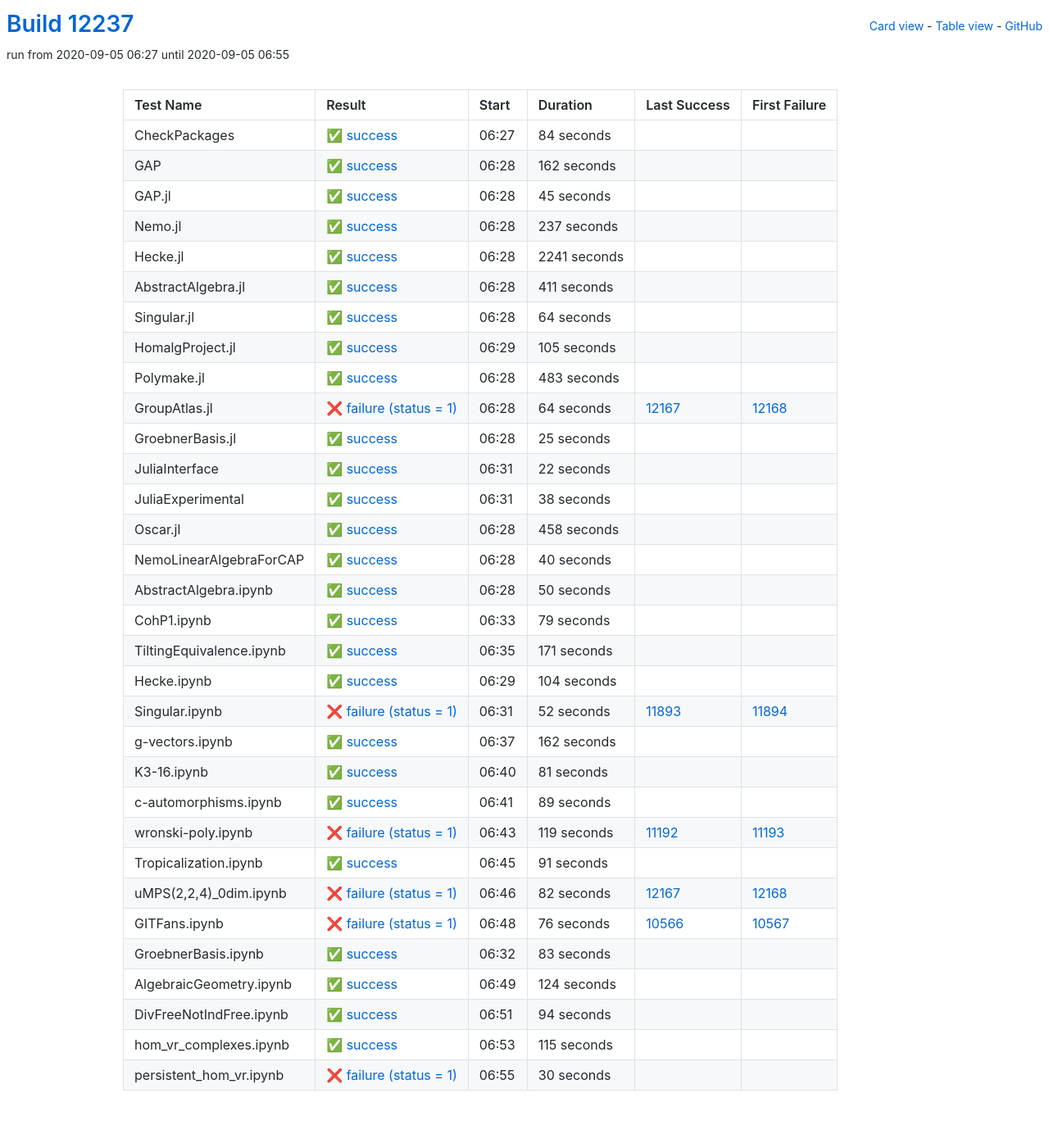
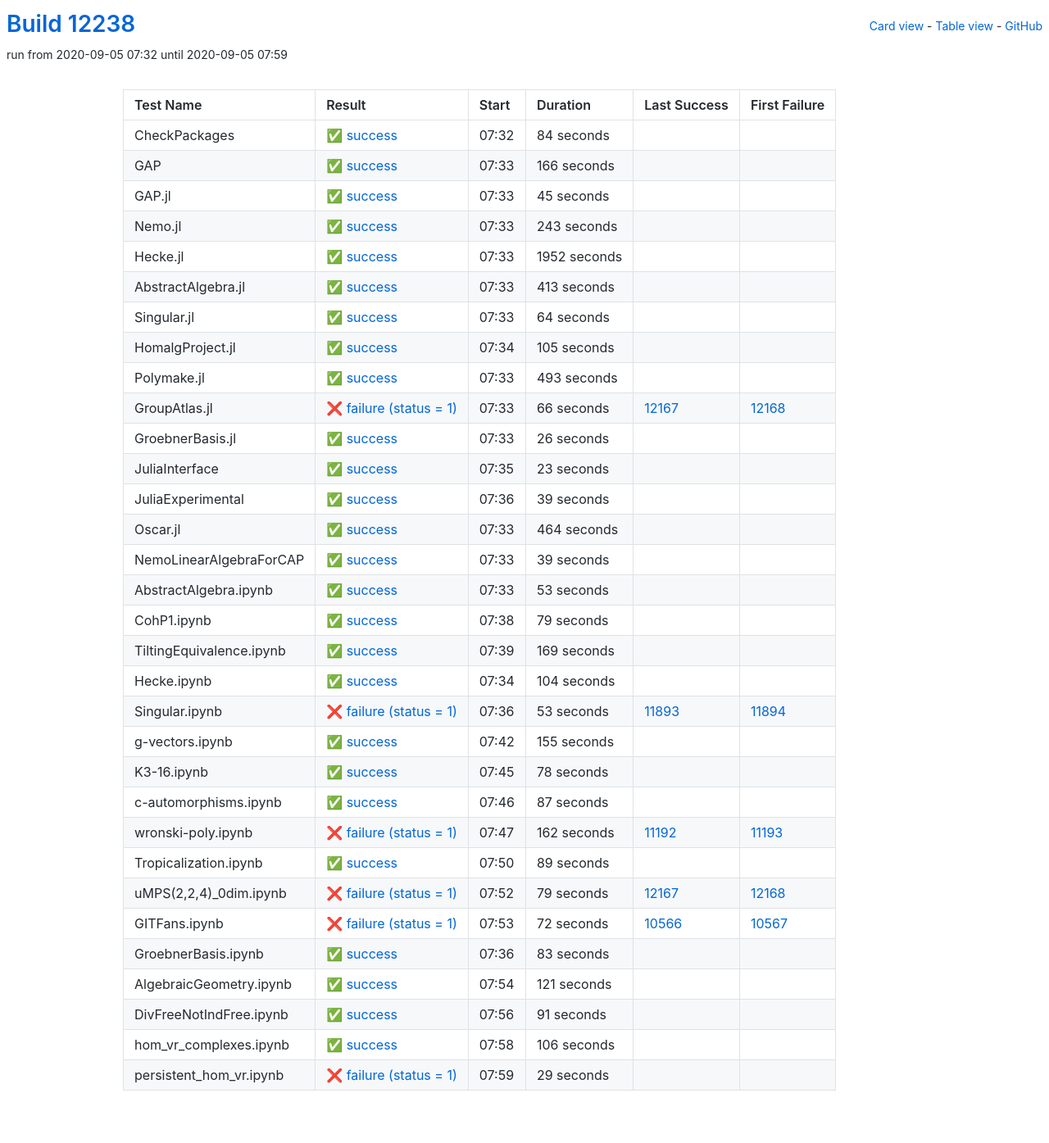
Before and after one commit to oscar-system/oscar-ci-status, a Jekyll site: the page built from table.html, in a window 1280 px wide. Shown: the whole page at 82% size. Built offline with Jekyll 4.4.1, drawn with Linux system fonts in a browser that asks for light colours.

Commit message:
Build #12238

```diff
--- a/_data/ci.yml
+++ b/_data/ci.yml
@@ -1,6 +1,6 @@
 ---
-build: 12237
-build_url: https://oscarci.mathematik.uni-kl.de/job/oscar/12237/
+build: 12238
+build_url: https://oscarci.mathematik.uni-kl.de/job/oscar/12238/
 job: oscar
 organization: oscar-system
 repo: oscar-ci-status
@@ -8,8 +8,8 @@
 tests:
 - name: CheckPackages
   id: checkpackages
-  log: https://oscarci.mathematik.uni-kl.de/job/oscar/12237/artifact/logs/build-12237/CheckPackages.log
-  start: 2020-09-05 06:27
+  log: https://oscarci.mathematik.uni-kl.de/job/oscar/12238/artifact/logs/build-12238/CheckPackages.log
+  start: 2020-09-05 07:32
   success: true
   exitcode: 0
   status: success
@@ -20,20 +20,20 @@
   first_failure_url:
 - name: GAP
   id: gap
-  log: https://oscarci.mathematik.uni-kl.de/job/oscar/12237/artifact/logs/build-12237/GAP.log
-  start: 2020-09-05 06:28
+  log: https://oscarci.mathematik.uni-kl.de/job/oscar/12238/artifact/logs/build-12238/GAP.log
+  start: 2020-09-05 07:33
   success: true
   exitcode: 0
   status: success
-  duration: 162
+  duration: 166
   last_success: false
   last_success_url:
   first_failure: false
   first_failure_url:
 - name: GAP.jl
   id: gap-jl
-  log: https://oscarci.mathematik.uni-kl.de/job/oscar/12237/artifact/logs/build-12237/GAP.jl.log
-  start: 2020-09-05 06:28
+  log: https://oscarci.mathematik.uni-kl.de/job/oscar/12238/artifact/logs/build-12238/GAP.jl.log
+  start: 2020-09-05 07:33
   success: true
   exitcode: 0
   status: success
@@ -44,44 +44,44 @@
   first_failure_url:
 - name: Nemo.jl
   id: nemo-jl
-  log: https://oscarci.mathematik.uni-kl.de/job/oscar/12237/artifact/logs/build-12237/Nemo.jl.log
-  start: 2020-09-05 06:28
+  log: https://oscarci.mathematik.uni-kl.de/job/oscar/12238/artifact/logs/build-12238/Nemo.jl.log
+  start: 2020-09-05 07:33
   success: true
   exitcode: 0
   status: success
-  duration: 237
+  duration: 243
   last_success: false
   last_success_url:
   first_failure: false
   first_failure_url:
 - name: Hecke.jl
   id: hecke-jl
-  log: https://oscarci.mathematik.uni-kl.de/job/oscar/12237/artifact/logs/build-12237/Hecke.jl.log
-  start: 2020-09-05 06:28
+  log: https://oscarci.mathematik.uni-kl.de/job/oscar/12238/artifact/logs/build-12238/Hecke.jl.log
+  start: 2020-09-05 07:33
   success: true
   exitcode: 0
   status: success
-  duration: 2241
+  duration: 1952
   last_success: false
   last_success_url:
   first_failure: false
   first_failure_url:
 - name: AbstractAlgebra.jl
   id: abstractalgebra-jl
-  log: https://oscarci.mathematik.uni-kl.de/job/oscar/12237/artifact/logs/build-12237/AbstractAlgebra.jl.log
-  start: 2020-09-05 06:28
+  log: https://oscarci.mathematik.uni-kl.de/job/oscar/12238/artifact/logs/build-12238/AbstractAlgebra.jl.log
+  start: 2020-09-05 07:33
   success: true
   exitcode: 0
   status: success
-  duration: 411
+  duration: 413
   last_success: false
   last_success_url:
   first_failure: false
   first_failure_url:
 - name: Singular.jl
   id: singular-jl
-  log: https://oscarci.mathematik.uni-kl.de/job/oscar/12237/artifact/logs/build-12237/Singular.jl.log
-  start: 2020-09-05 06:28
+  log: https://oscarci.mathematik.uni-kl.de/job/oscar/12238/artifact/logs/build-12238/Singular.jl.log
+  start: 2020-09-05 07:33
   success: true
   exitcode: 0
   status: success
@@ -92,8 +92,8 @@
   first_failure_url:
 - name: HomalgProject.jl
   id: homalgproject-jl
-  log: https://oscarci.mathematik.uni-kl.de/job/oscar/12237/artifact/logs/build-12237/HomalgProject.jl.log
-  start: 2020-09-05 06:29
+  log: https://oscarci.mathematik.uni-kl.de/job/oscar/12238/artifact/logs/build-12238/HomalgProject.jl.log
+  start: 2020-09-05 07:34
   success: true
   exitcode: 0
   status: success
@@ -104,104 +104,104 @@
   first_failure_url:
 - name: Polymake.jl
   id: polymake-jl
-  log: https://oscarci.mathematik.uni-kl.de/job/oscar/12237/artifact/logs/build-12237/Polymake.jl.log
-  start: 2020-09-05 06:28
+  log: https://oscarci.mathematik.uni-kl.de/job/oscar/12238/artifact/logs/build-12238/Polymake.jl.log
+  start: 2020-09-05 07:33
   success: true
   exitcode: 0
   status: success
-  duration: 483
+  duration: 493
   last_success: false
   last_success_url:
   first_failure: false
   first_failure_url:
 - name: GroupAtlas.jl
   id: groupatlas-jl
-  log: https://oscarci.mathematik.uni-kl.de/job/oscar/12237/artifact/logs/build-12237/GroupAtlas.jl.log
-  start: 2020-09-05 06:28
+  log: https://oscarci.mathematik.uni-kl.de/job/oscar/12238/artifact/logs/build-12238/GroupAtlas.jl.log
+  start: 2020-09-05 07:33
   success: false
   exitcode: 1
   status: failure
-  duration: 64
+  duration: 66
   last_success: 12167
   last_success_url: https://oscarci.mathematik.uni-kl.de/job/oscar/12167/
   first_failure: 12168
   first_failure_url: https://oscarci.mathematik.uni-kl.de/job/oscar/12168/
 - name: GroebnerBasis.jl
   id: groebnerbasis-jl
-  log: https://oscarci.mathematik.uni-kl.de/job/oscar/12237/artifact/logs/build-12237/GroebnerBasis.jl.log
-  start: 2020-09-05 06:28
+  log: https://oscarci.mathematik.uni-kl.de/job/oscar/12238/artifact/logs/build-12238/GroebnerBasis.jl.log
+  start: 2020-09-05 07:33
   success: true
   exitcode: 0
   status: success
-  duration: 25
+  duration: 26
   last_success: false
   last_success_url:
   first_failure: false
   first_failure_url:
 - name: JuliaInterface
   id: juliainterface
-  log: https://oscarci.mathematik.uni-kl.de/job/oscar/12237/artifact/logs/build-12237/JuliaInterface.log
-  start: 2020-09-05 06:31
+  log: https://oscarci.mathematik.uni-kl.de/job/oscar/12238/artifact/logs/build-12238/JuliaInterface.log
+  start: 2020-09-05 07:35
   success: true
   exitcode: 0
   status: success
-  duration: 22
+  duration: 23
   last_success: false
   last_success_url:
   first_failure: false
   first_failure_url:
 - name: JuliaExperimental
   id: juliaexperimental
-  log: https://oscarci.mathematik.uni-kl.de/job/oscar/12237/artifact/logs/build-12237/JuliaExperimental.log
-  start: 2020-09-05 06:31
+  log: https://oscarci.mathematik.uni-kl.de/job/oscar/12238/artifact/logs/build-12238/JuliaExperimental.log
+  start: 2020-09-05 07:36
   success: true
   exitcode: 0
   status: success
-  duration: 38
+  duration: 39
   last_success: false
   last_success_url:
   first_failure: false
   first_failure_url:
 - name: Oscar.jl
   id: oscar-jl
-  log: https://oscarci.mathematik.uni-kl.de/job/oscar/12237/artifact/logs/build-12237/Oscar.jl.log
-  start: 2020-09-05 06:28
+  log: https://oscarci.mathematik.uni-kl.de/job/oscar/12238/artifact/logs/build-12238/Oscar.jl.log
+  start: 2020-09-05 07:33
   success: true
   exitcode: 0
   status: success
-  duration: 458
+  duration: 464
   last_success: false
   last_success_url:
   first_failure: false
   first_failure_url:
 - name: NemoLinearAlgebraForCAP
   id: nemolinearalgebraforcap
-  log: https://oscarci.mathematik.uni-kl.de/job/oscar/12237/artifact/logs/build-12237/NemoLinearAlgebraForCAP.log
-  start: 2020-09-05 06:28
+  log: https://oscarci.mathematik.uni-kl.de/job/oscar/12238/artifact/logs/build-12238/NemoLinearAlgebraForCAP.log
+  start: 2020-09-05 07:33
   success: true
   exitcode: 0
   status: success
-  duration: 40
+  duration: 39
   last_success: false
   last_success_url:
   first_failure: false
   first_failure_url:
 - name: AbstractAlgebra.ipynb
   id: abstractalgebra-ipynb
-  log: https://oscarci.mathematik.uni-kl.de/job/oscar/12237/artifact/logs/build-12237/AbstractAlgebra.ipynb.log
-  start: 2020-09-05 06:28
+  log: https://oscarci.mathematik.uni-kl.de/job/oscar/12238/artifact/logs/build-12238/AbstractAlgebra.ipynb.log
+  start: 2020-09-05 07:33
   success: true
   exitcode: 0
   status: success
-  duration: 50
+  duration: 53
   last_success: false
   last_success_url:
   first_failure: false
   first_failure_url:
 - name: CohP1.ipynb
   id: cohp1-ipynb
-  log: https://oscarci.mathematik.uni-kl.de/job/oscar/12237/artifact/logs/build-12237/CohP1.ipynb.log
-  start: 2020-09-05 06:33
+  log: https://oscarci.mathematik.uni-kl.de/job/oscar/12238/artifact/logs/build-12238/CohP1.ipynb.log
+  start: 2020-09-05 07:38
   success: true
   exitcode: 0
   status: success
@@ -212,20 +212,20 @@
   first_failure_url:
 - name: TiltingEquivalence.ipynb
   id: tiltingequivalence-ipynb
-  log: https://oscarci.mathematik.uni-kl.de/job/oscar/12237/artifact/logs/build-12237/TiltingEquivalence.ipynb.log
-  start: 2020-09-05 06:35
+  log: https://oscarci.mathematik.uni-kl.de/job/oscar/12238/artifact/logs/build-12238/TiltingEquivalence.ipynb.log
+  start: 2020-09-05 07:39
   success: true
   exitcode: 0
   status: success
-  duration: 171
+  duration: 169
   last_success: false
   last_success_url:
   first_failure: false
   first_failure_url:
 - name: Hecke.ipynb
   id: hecke-ipynb
-  log: https://oscarci.mathematik.uni-kl.de/job/oscar/12237/artifact/logs/build-12237/Hecke.ipynb.log
-  start: 2020-09-05 06:29
+  log: https://oscarci.mathematik.uni-kl.de/job/oscar/12238/artifact/logs/build-12238/Hecke.ipynb.log
+  start: 2020-09-05 07:34
   success: true
   exitcode: 0
   status: success
@@ -236,44 +236,68 @@
   first_failure_url:
 - name: Singular.ipynb
   id: singular-ipynb
-  log: https://oscarci.mathematik.uni-kl.de/job/oscar/12237/artifact/logs/build-12237/Singular.ipynb.log
-  start: 2020-09-05 06:31
+  log: https://oscarci.mathematik.uni-kl.de/job/oscar/12238/artifact/logs/build-12238/Singular.ipynb.log
+  start: 2020-09-05 07:36
   success: false
   exitcode: 1
   status: failure
-  duration: 52
+  duration: 53
   last_success: 11893
   last_success_url: https://oscarci.mathematik.uni-kl.de/job/oscar/11893/
   first_failure: 11894
   first_failure_url: https://oscarci.mathematik.uni-kl.de/job/oscar/11894/
 - name: g-vectors.ipynb
   id: g-vectors-ipynb
-  log: https://oscarci.mathematik.uni-kl.de/job/oscar/12237/artifact/logs/build-12237/g-vectors.ipynb.log
-  start: 2020-09-05 06:37
+  log: https://oscarci.mathematik.uni-kl.de/job/oscar/12238/artifact/logs/build-12238/g-vectors.ipynb.log
+  start: 2020-09-05 07:42
   success: true
   exitcode: 0
   status: success
-  duration: 162
+  duration: 155
   last_success: false
   last_success_url:
   first_failure: false
   first_failure_url:
 - name: K3-16.ipynb
   id: k3-16-ipynb
-  log: https://oscarci.mathematik.uni-kl.de/job/oscar/12237/artifact/logs/build-12237/K3-16.ipynb.log
-  start: 2020-09-05 06:40
+  log: https://oscarci.mathematik.uni-kl.de/job/oscar/12238/artifact/logs/build-12238/K3-16.ipynb.log
+  start: 2020-09-05 07:45
   success: true
   exitcode: 0
   status: success
-  duration: 81
+  duration: 78
   last_success: false
   last_success_url:
   first_failure: false
   first_failure_url:
 - name: c-automorphisms.ipynb
   id: c-automorphisms-ipynb
-  log: https://oscarci.mathematik.uni-kl.de/job/oscar/12237/artifact/logs/build-12237/c-automorphisms.ipynb.log
-  start: 2020-09-05 06:41
+  log: https://oscarci.mathematik.uni-kl.de/job/oscar/12238/artifact/logs/build-12238/c-automorphisms.ipynb.log
+  start: 2020-09-05 07:46
+  success: true
+  exitcode: 0
+  status: success
+  duration: 87
+  last_success: false
+  last_success_url:
+  first_failure: false
+  first_failure_url:
+- name: wronski-poly.ipynb
+  id: wronski-poly-ipynb
+  log: https://oscarci.mathematik.uni-kl.de/job/oscar/12238/artifact/logs/build-12238/wronski-poly.ipynb.log
+  start: 2020-09-05 07:47
+  success: false
+  exitcode: 1
+  status: failure
+  duration: 162
+  last_success: 11192
+  last_success_url: https://oscarci.mathematik.uni-kl.de/job/oscar/11192/
+  first_failure: 11193
+  first_failure_url: https://oscarci.mathematik.uni-kl.de/job/oscar/11193/
+- name: Tropicalization.ipynb
+  id: tropicalization-ipynb
+  log: https://oscarci.mathematik.uni-kl.de/job/oscar/12238/artifact/logs/build-12238/Tropicalization.ipynb.log
+  start: 2020-09-05 07:50
   success: true
   exitcode: 0
   status: success
@@ -282,58 +306,34 @@
   last_success_url:
   first_failure: false
   first_failure_url:
-- name: wronski-poly.ipynb
-  id: wronski-poly-ipynb
-  log: https://oscarci.mathematik.uni-kl.de/job/oscar/12237/artifact/logs/build-12237/wronski-poly.ipynb.log
-  start: 2020-09-05 06:43
+- name: uMPS(2,2,4)_0dim.ipynb
+  id: umps-2-2-4-0dim-ipynb
+  log: https://oscarci.mathematik.uni-kl.de/job/oscar/12238/artifact/logs/build-12238/uMPS-2-2-4-_0dim.ipynb.log
+  start: 2020-09-05 07:52
   success: false
   exitcode: 1
   status: failure
-  duration: 119
-  last_success: 11192
-  last_success_url: https://oscarci.mathematik.uni-kl.de/job/oscar/11192/
-  first_failure: 11193
-  first_failure_url: https://oscarci.mathematik.uni-kl.de/job/oscar/11193/
-- name: Tropicalization.ipynb
-  id: tropicalization-ipynb
-  log: https://oscarci.mathematik.uni-kl.de/job/oscar/12237/artifact/logs/build-12237/Tropicalization.ipynb.log
-  start: 2020-09-05 06:45
-  success: true
-  exitcode: 0
-  status: success
-  duration: 91
-  last_success: false
-  last_success_url:
-  first_failure: false
-  first_failure_url:
-- name: uMPS(2,2,4)_0dim.ipynb
-  id: umps-2-2-4-0dim-ipynb
-  log: https://oscarci.mathematik.uni-kl.de/job/oscar/12237/artifact/logs/build-12237/uMPS-2-2-4-_0dim.ipynb.log
-  start: 2020-09-05 06:46
-  success: false
-  exitcode: 1
-  status: failure
-  duration: 82
+  duration: 79
   last_success: 12167
   last_success_url: https://oscarci.mathematik.uni-kl.de/job/oscar/12167/
   first_failure: 12168
   first_failure_url: https://oscarci.mathematik.uni-kl.de/job/oscar/12168/
 - name: GITFans.ipynb
   id: gitfans-ipynb
-  log: https://oscarci.mathematik.uni-kl.de/job/oscar/12237/artifact/logs/build-12237/GITFans.ipynb.log
-  start: 2020-09-05 06:48
+  log: https://oscarci.mathematik.uni-kl.de/job/oscar/12238/artifact/logs/build-12238/GITFans.ipynb.log
+  start: 2020-09-05 07:53
   success: false
   exitcode: 1
   status: failure
-  duration: 76
+  duration: 72
   last_success: 10566
   last_success_url: https://oscarci.mathematik.uni-kl.de/job/oscar/10566/
   first_failure: 10567
   first_failure_url: https://oscarci.mathematik.uni-kl.de/job/oscar/10567/
 - name: GroebnerBasis.ipynb
   id: groebnerbasis-ipynb
-  log: https://oscarci.mathematik.uni-kl.de/job/oscar/12237/artifact/logs/build-12237/GroebnerBasis.ipynb.log
-  start: 2020-09-05 06:32
+  log: https://oscarci.mathematik.uni-kl.de/job/oscar/12238/artifact/logs/build-12238/GroebnerBasis.ipynb.log
+  start: 2020-09-05 07:36
   success: true
   exitcode: 0
   status: success
@@ -344,48 +344,48 @@
   first_failure_url:
 - name: AlgebraicGeometry.ipynb
   id: algebraicgeometry-ipynb
-  log: https://oscarci.mathematik.uni-kl.de/job/oscar/12237/artifact/logs/build-12237/AlgebraicGeometry.ipynb.log
-  start: 2020-09-05 06:49
+  log: https://oscarci.mathematik.uni-kl.de/job/oscar/12238/artifact/logs/build-12238/AlgebraicGeometry.ipynb.log
+  start: 2020-09-05 07:54
   success: true
   exitcode: 0
   status: success
-  duration: 124
+  duration: 121
   last_success: false
   last_success_url:
   first_failure: false
   first_failure_url:
 - name: DivFreeNotIndFree.ipynb
   id: divfreenotindfree-ipynb
-  log: https://oscarci.mathematik.uni-kl.de/job/oscar/12237/artifact/logs/build-12237/DivFreeNotIndFree.ipynb.log
-  start: 2020-09-05 06:51
+  log: https://oscarci.mathematik.uni-kl.de/job/oscar/12238/artifact/logs/build-12238/DivFreeNotIndFree.ipynb.log
+  start: 2020-09-05 07:56
   success: true
   exitcode: 0
   status: success
-  duration: 94
+  duration: 91
   last_success: false
   last_success_url:
   first_failure: false
   first_failure_url:
 - name: hom_vr_complexes.ipynb
   id: hom-vr-complexes-ipynb
-  log: https://oscarci.mathematik.uni-kl.de/job/oscar/12237/artifact/logs/build-12237/hom_vr_complexes.ipynb.log
-  start: 2020-09-05 06:53
+  log: https://oscarci.mathematik.uni-kl.de/job/oscar/12238/artifact/logs/build-12238/hom_vr_complexes.ipynb.log
+  start: 2020-09-05 07:58
   success: true
   exitcode: 0
   status: success
-  duration: 115
+  duration: 106
   last_success: false
   last_success_url:
   first_failure: false
   first_failure_url:
 - name: persistent_hom_vr.ipynb
   id: persistent-hom-vr-ipynb
-  log: https://oscarci.mathematik.uni-kl.de/job/oscar/12237/artifact/logs/build-12237/persistent_hom_vr.ipynb.log
-  start: 2020-09-05 06:55
+  log: https://oscarci.mathematik.uni-kl.de/job/oscar/12238/artifact/logs/build-12238/persistent_hom_vr.ipynb.log
+  start: 2020-09-05 07:59
   success: false
   exitcode: 1
   status: failure
-  duration: 30
+  duration: 29
   last_success: false
   last_success_url:
   first_failure: false
```
Also changed, not shown: README.md.
